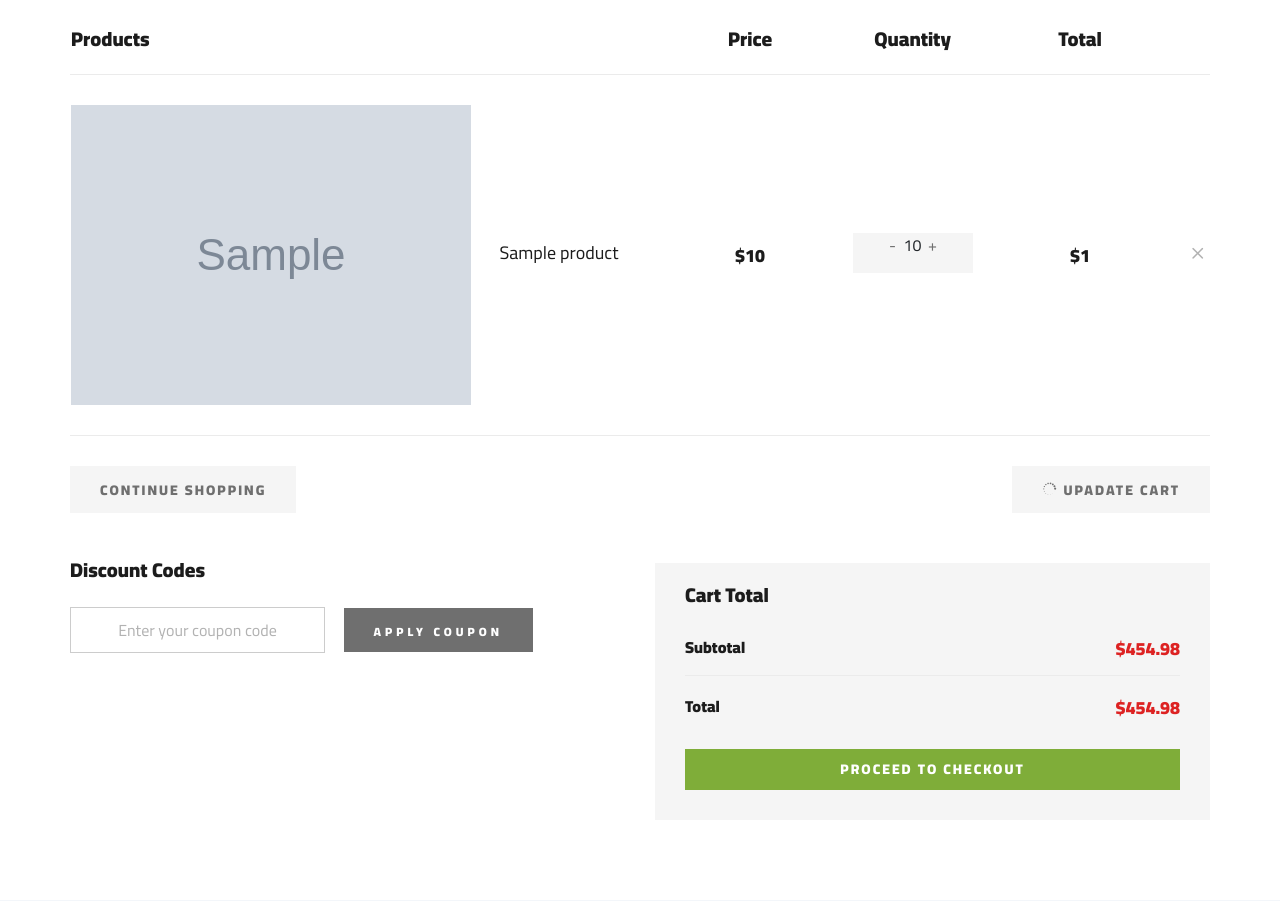
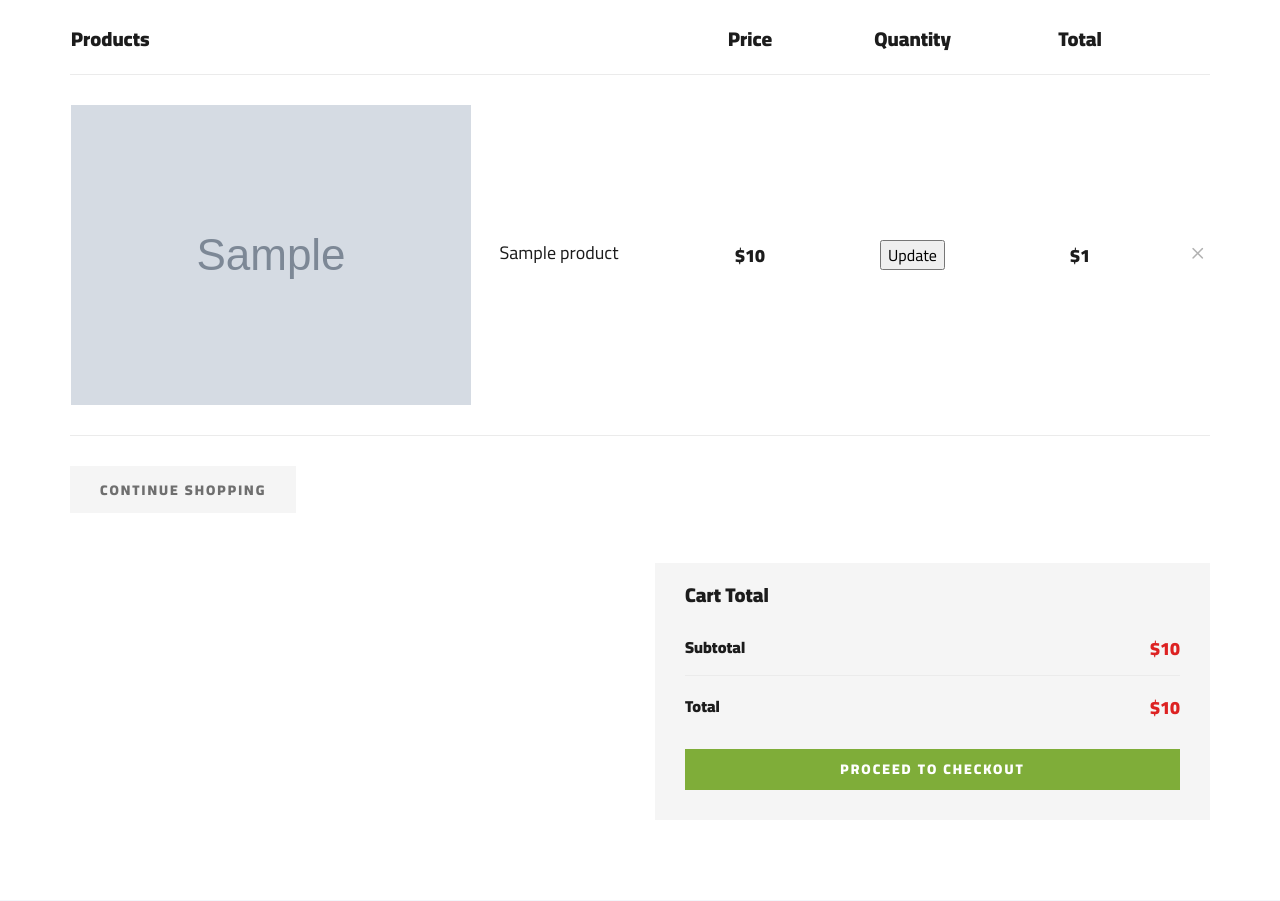
Before and after one commit to rkBoahene/OrganiCommerce, a Django app: template OganiCommerce/cart/templates/cart/cart.html in a window 1280 px wide. Shown: the part 508-1409 px from the top of the page. Run offline with Django 3.2, Linux system fonts and the light colour scheme; tables that the repository leaves empty hold one stand-in row (values such as "Sample post"); the template is opened without the code that fills it: values that come from a table or form of the project are taken from there, most other values are stand-ins (such as "Sample title", 1, 10 or a date in 2020); grey boxes marked "Sample" are stand-in pictures; some libraries are stand-ins or nearby versions.

Commit message:
done: update cart function

```diff
--- a/OganiCommerce/cart/cart.py
+++ b/OganiCommerce/cart/cart.py
@@ -57,7 +57,7 @@ class Cart(object):
         return sum(item['quantity'] for item in self.cart.values())
 
     def get_total_price(self):
-        return sum(Decimal(item['price']) * item['qunatity'] for item in self.cart.values())
+        return sum(Decimal(item['price']) * item['quantity'] for item in self.cart.values())
 
     def clear(self):
         # remove cart from session
--- a/OganiCommerce/cart/templates/cart/cart.html
+++ b/OganiCommerce/cart/templates/cart/cart.html
@@ -50,15 +50,27 @@
                 <td class="shoping__cart__price">${{ item.price }}</td>
                 <td class="shoping__cart__quantity">
                   <div class="quantity">
+                    <form
+                      action="{% url 'cart:cart_add' product.id %}"
+                      method="post"
+                    >
+                      {{ item.update_quantity_form.quantity }}
+                      {{item.update_quantity_form.update}}
+                      <input type="submit" value="Update" />
+                      {% csrf_token %}
+                    </form>
+                    {% comment %}
                     <div class="pro-qty">
-                      {{ item.quantity }} {% comment %}
-                      <input type="text" value="1" /> {% endcomment %}
+                      <input type="text" value="{{ item.quantity }} " />
                     </div>
+                    {% endcomment %}
                   </div>
                 </td>
                 <td class="shoping__cart__total">${{ item.total_price }}</td>
                 <td class="shoping__cart__item__close">
-                  <span class="icon_close"></span>
+                  <a href="{% url 'cart:cart_remove' product.id %}">
+                    <span class="icon_close"></span>
+                  </a>
                 </td>
               </tr>
               {% endwith %} {% endfor %}
@@ -70,13 +82,18 @@
     <div class="row">
       <div class="col-lg-12">
         <div class="shoping__cart__btns">
-          <a href="#" class="primary-btn cart-btn">CONTINUE SHOPPING</a>
+          <a href="{% url 'store:product_list'%}" class="primary-btn cart-btn"
+            >CONTINUE SHOPPING</a
+          >
+          {% comment %}
           <a href="#" class="primary-btn cart-btn cart-btn-right"
             ><span class="icon_loading"></span> Upadate Cart</a
           >
+          {% endcomment %}
         </div>
       </div>
       <div class="col-lg-6">
+        {% comment %}
         <div class="shoping__continue">
           <div class="shoping__discount">
             <h5>Discount Codes</h5>
@@ -86,13 +103,14 @@
             </form>
           </div>
         </div>
+        {% endcomment %}
       </div>
       <div class="col-lg-6">
         <div class="shoping__checkout">
           <h5>Cart Total</h5>
           <ul>
-            <li>Subtotal <span>$454.98</span></li>
-            <li>Total <span>$454.98</span></li>
+            <li>Subtotal <span>${{ cart.get_total_price }}</span></li>
+            <li>Total <span>${{ cart.get_total_price }}</span></li>
           </ul>
           <a href="#" class="primary-btn">PROCEED TO CHECKOUT</a>
         </div>
--- a/OganiCommerce/cart/views.py
+++ b/OganiCommerce/cart/views.py
@@ -27,4 +27,7 @@ def cart_remove(request, product_id):
 
 def cart_detail(request):
     cart = Cart(request)
+    for item in cart:
+        item['update_quantity_form'] = CartAddProductForm(
+            initial={'quantity': item['quantity'], 'update': True})
     return render(request, 'cart/cart.html', {'cart': cart})
```
